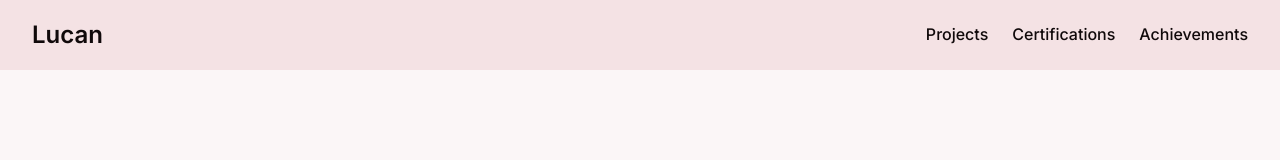
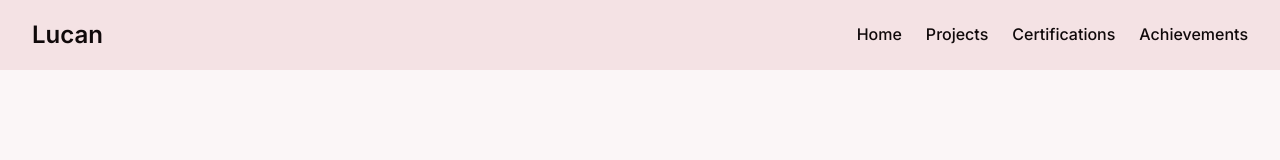
Before and after one commit to Lucan-dev/lucan-dev.github.io, a React (Vite) app: page / in a window 1280 px wide. Shown: the top 160 px of the page. Built offline with nearby package versions, Linux system fonts and the light colour scheme.

Commit message:
Add Home to Navbar

```diff
--- a/src/Components/Small Components/Navbar.jsx
+++ b/src/Components/Small Components/Navbar.jsx
@@ -30,6 +30,10 @@ function Navbar() {
 
             {/* Navigation Link */}
             <div className={`other-nav-links ${isOpen ? "open" : ""}`}>
+                <Link className="link" to="/" onClick={() => setIsOpen(false)}>
+                    Home
+                </Link>
+
                 <Link className="link" to="/projects" onClick={() => setIsOpen(false)}>
                     Projects
                 </Link>
```
